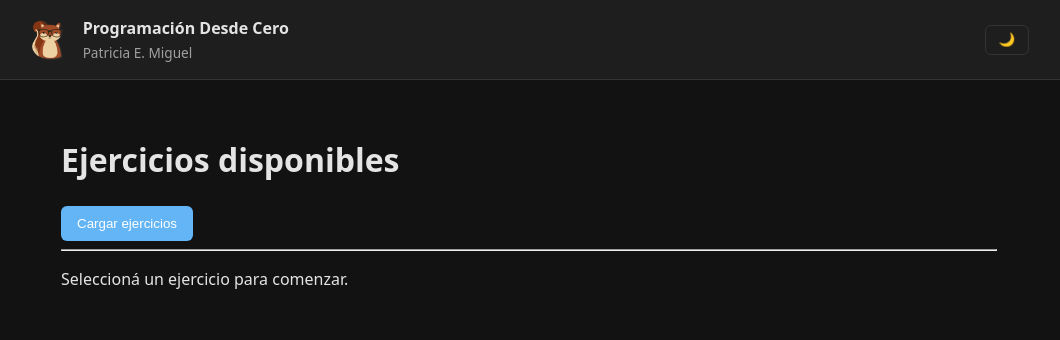
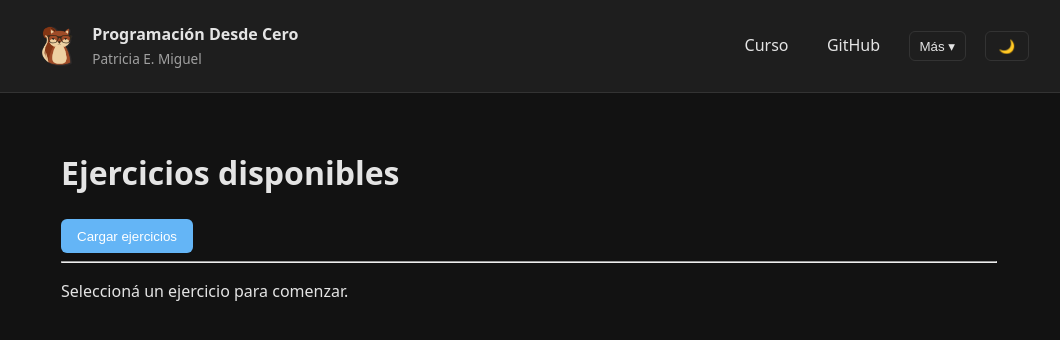
Before and after one commit to patr1c1a/plataforma-practica-interactiva, a FastAPI app: page / in a window 1280 px wide. Shown: the top 340 px of the page, without its empty margins (111-1171 px from the left). Run offline with FastAPI, Linux system fonts and the light colour scheme; some libraries are stand-ins or nearby versions.

Commit message:
feat: agregar menú navegable al header

```diff
--- a/web/static/css/styles.css
+++ b/web/static/css/styles.css
@@ -122,3 +122,89 @@ header {
   white-space: pre-wrap;
   color: var(--text-primary);
 }
+
+.brand-link {
+  display: flex;
+  align-items: center;
+  text-decoration: none;
+  color: inherit;
+  border-radius: 8px;
+  padding: 0.4rem 0.6rem;
+  transition: background-color 0.2s ease, transform 0.15s ease;
+}
+
+.brand-link:hover {
+  background-color: var(--surface-elevated);
+  transform: translateY(-1px);
+  text-decoration: none;
+}
+
+.brand-link:active {
+  transform: translateY(0);
+}
+
+.brand-link:hover .header-title strong {
+  color: var(--accent);
+}
+
+.header-navigation {
+  display: flex;
+  align-items: center;
+  gap: 1.2rem;
+}
+
+.nav-link {
+  text-decoration: none;
+  color: var(--text-primary);
+  font-weight: 500;
+  padding: 0.4rem 0.6rem;
+  border-radius: 6px;
+  transition: background-color 0.2s ease;
+}
+
+.nav-link:hover {
+  background-color: var(--surface-elevated);
+  text-decoration: none;
+}
+
+.dropdown {
+  position: relative;
+}
+
+.dropdown-toggle {
+  background: none;
+  border: 1px solid var(--border);
+  color: var(--text-primary);
+  padding: 0.4rem 0.6rem;
+  border-radius: 6px;
+  cursor: pointer;
+}
+
+.dropdown-menu {
+  position: absolute;
+  top: 110%;
+  right: 0;
+  background-color: var(--surface);
+  border: 1px solid var(--border);
+  border-radius: 6px;
+  min-width: 160px;
+  display: none;
+  flex-direction: column;
+  box-shadow: 0 4px 12px rgba(0,0,0,0.2);
+  z-index: 100;
+}
+
+.dropdown-menu a {
+  padding: 0.6rem 0.8rem;
+  color: var(--text-primary);
+  text-decoration: none;
+  transition: background-color 0.2s ease;
+}
+
+.dropdown-menu a:hover {
+  background-color: var(--surface-elevated);
+}
+
+.dropdown.open .dropdown-menu {
+  display: flex;
+}
--- a/web/templates/index.html
+++ b/web/templates/index.html
@@ -25,6 +25,8 @@
 <body>
     <header>
         <div class="header-content">
+
+            <a href="/" class="brand-link">
             <div class="header-left">
                 <img src="/static/logo.png" alt="Programación Desde Cero" height="40">
                 <div class="header-title">
@@ -32,8 +34,34 @@
                 <span>Patricia E. Miguel</span>
                 </div>
             </div>
+            </a>
+
+            <nav class="header-navigation">
+            <a href="https://www.youtube.com/playlist?list=PLb_E6BNMg5j7-MJ0ctjvKQlv2PU7qbMDb" target="_blank" class="nav-link">
+                Curso
+            </a>
+
+            <a href="https://github.com/programacion-desde-cero/plataforma-ejercicios"
+                target="_blank"
+                class="nav-link">
+                GitHub
+            </a>
+
+            <div class="dropdown">
+                <button class="dropdown-toggle">Más ▾</button>
+                <div class="dropdown-menu">
+                <a href="https://www.patriciaemiguel.com" target="_blank">Blog</a>
+                <a href="https://www.youtube.com/c/ProgramacionDesdeCero" target="_blank">YouTube</a>
+                <a href="https://www.instagram.com/programaciondesdecero" target="_blank">Instagram</a>
+                <a href="https://www.facebook.com/ProgramacionDesdeCer0" target="_blank">Facebook</a>
+                <a href="https://www.tiktok.com/@programaciondesdecero" target="_blank">TikTok</a>
+                <a href="https://x.com/Programacion_0" target="_blank">X</a>
+                </div>
+            </div>
 
             <button id="theme-toggle" class="theme-toggle">🌙</button>
+            </nav>
+
         </div>
     </header>
 
@@ -124,12 +152,6 @@
     const rootElement = document.documentElement;
     const toggleButton = document.getElementById("theme-toggle");
 
-    function applyTheme(theme) {
-        rootElement.setAttribute("data-theme", theme);
-        localStorage.setItem("preferred-theme", theme);
-        toggleButton.textContent = theme === "dark" ? "🌙" : "☀";
-    }
-
     const storedTheme = localStorage.getItem("preferred-theme");
 
     if (storedTheme) {
@@ -156,5 +178,21 @@
     }
     })();
     </script>
+
+    <script>
+    document.addEventListener("DOMContentLoaded", function() {
+    const dropdown = document.querySelector(".dropdown");
+    const toggle = document.querySelector(".dropdown-toggle");
+
+    toggle.addEventListener("click", function(event) {
+        event.stopPropagation();
+        dropdown.classList.toggle("open");
+    });
+
+    document.addEventListener("click", function() {
+        dropdown.classList.remove("open");
+    });
+    });
+    </script>
 </body>
 </html>
```
Lines whose indentation alone changed are shown as unchanged.
